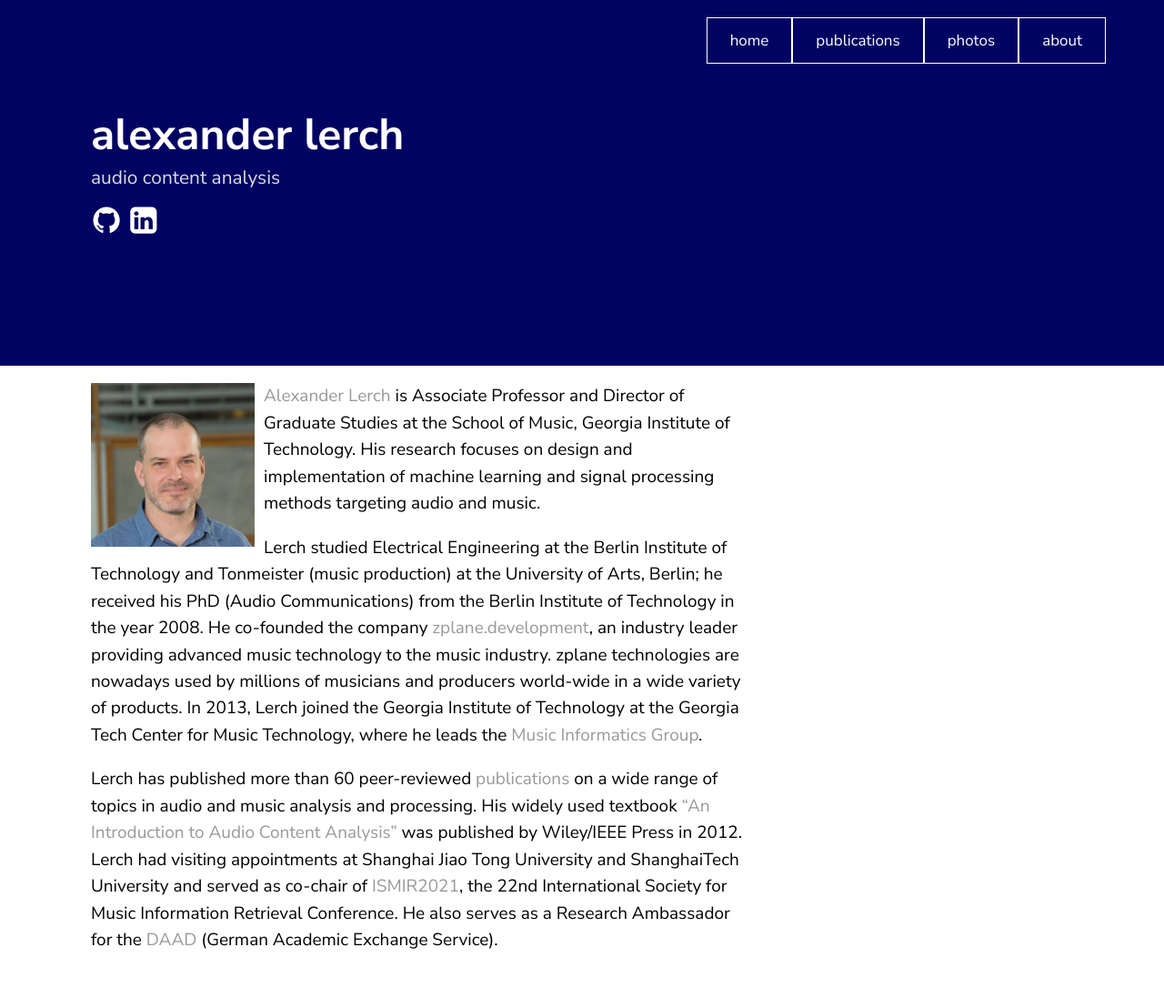
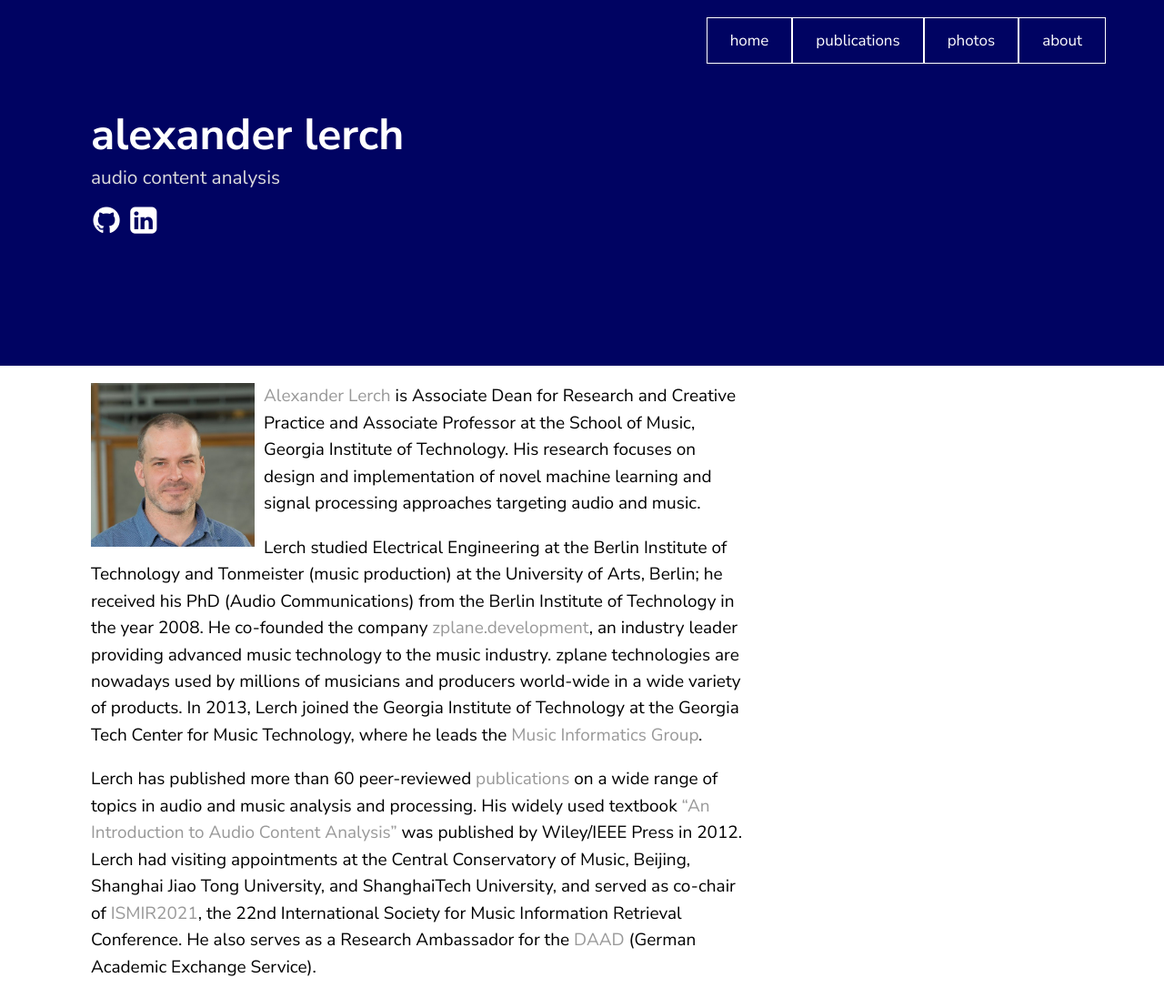
Before and after one commit to alexanderlerch/alexanderlerch.github.io, a Jekyll site: the page built from about.md, in a window 1280 px wide. Shown: the whole page at 91% size. Built offline with Jekyll 4.4.1, drawn with Linux system fonts in a browser that asks for light colours; before the commit the page ends 1068 px from its top, so only the background shows below that.

Commit message:
updated job title

```diff
--- a/about.md
+++ b/about.md
@@ -3,8 +3,8 @@ layout: page
 ---
 
 <img align="left" style="float: left; margin-left: 0px; margin-right: 10px;" src="/img/lerch.png" alt="photo of alexander lerch" width="180"/>
-[Alexander Lerch](https://www.linkedin.com/lerch) is Associate Professor and Director of Graduate Studies at the School of Music, Georgia Institute of Technology. His research focuses on design and implementation of machine learning and signal processing methods targeting audio and music.
+[Alexander Lerch](https://www.linkedin.com/lerch) is Associate Dean for Research and Creative Practice and Associate Professor at the School of Music, Georgia Institute of Technology. His research focuses on design and implementation of novel machine learning and signal processing approaches targeting audio and music.
 
 Lerch studied Electrical Engineering at the Berlin Institute of Technology and Tonmeister (music production) at the University of Arts, Berlin; he received his PhD (Audio Communications) from the Berlin Institute of Technology in the year 2008. He co-founded the company [zplane.development](https://www.zplane.de), an industry leader providing advanced music technology to the music industry. zplane technologies are nowadays used by millions of musicians and producers world-wide in a wide variety of products. In 2013, Lerch joined the Georgia Institute of Technology at the Georgia Tech Center for Music Technology, where he leads the [Music Informatics Group](https://musicinformatics.gatech.edu).
 
-Lerch has published more than 60 peer-reviewed [publications](/publications) on a wide range of topics in audio and music analysis and processing. His widely used textbook ["An Introduction to Audio Content Analysis"](https://www.AudioContentAnalysis.org) was published by Wiley/IEEE Press in 2012. Lerch had visiting appointments at Shanghai Jiao Tong University and ShanghaiTech University and served as co-chair of [ISMIR2021](https://www.ismir2021.ismir.net), the 22nd International Society for Music Information Retrieval Conference. He also serves as a Research Ambassador for the [DAAD](https://www.daad.org)  (German Academic Exchange Service).
+Lerch has published more than 60 peer-reviewed [publications](/publications) on a wide range of topics in audio and music analysis and processing. His widely used textbook ["An Introduction to Audio Content Analysis"](https://www.AudioContentAnalysis.org) was published by Wiley/IEEE Press in 2012. Lerch had visiting appointments at the Central Conservatory of Music, Beijing, Shanghai Jiao Tong University, and ShanghaiTech University, and served as co-chair of [ISMIR2021](https://www.ismir2021.ismir.net), the 22nd International Society for Music Information Retrieval Conference. He also serves as a Research Ambassador for the [DAAD](https://www.daad.org)  (German Academic Exchange Service).
```
